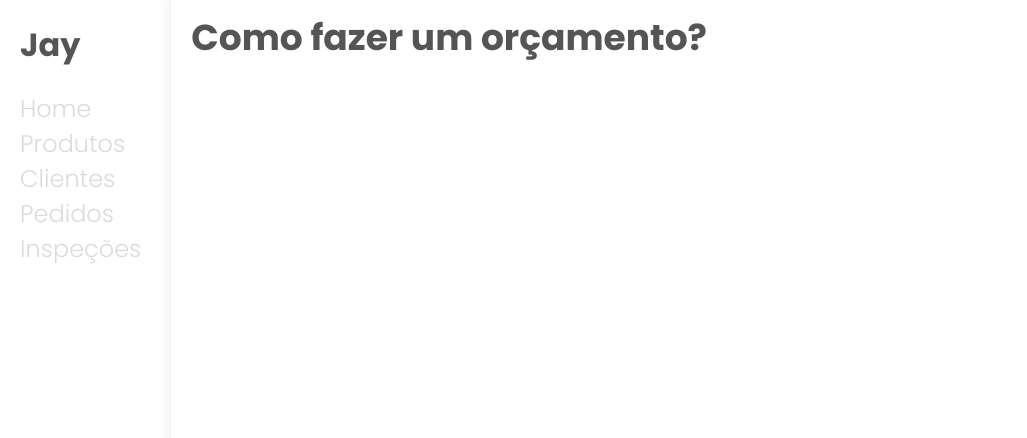
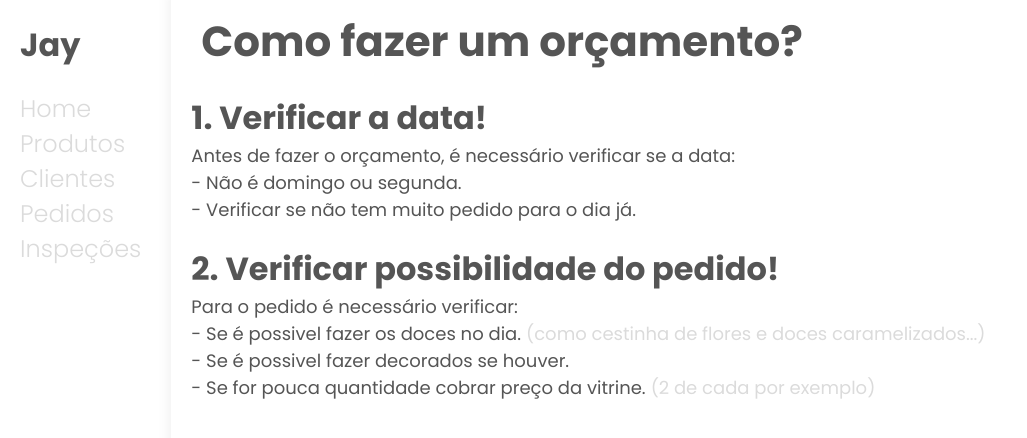
Before and after one commit to LuisCorreia15/Jay-Front, a React (Create React App) app: page /help/question/001 in a window 1280 px wide. Shown: the top 438 px of the page, without its empty margins (0-1027 px from the left). Built offline with nearby package versions, Linux system fonts and the light colour scheme.

Commit message:
add/start-quest001

```diff
--- a/src/pages/questions/Question.css
+++ b/src/pages/questions/Question.css
@@ -1,5 +1,25 @@
 .q-title h1 {
-  font-size: 36px;
+  font-size: 42px;
   color: var(--comment);
-  margin-top: 10px;
+  margin: 10px;
 }
+.q-passo {
+  color: var(--comment);
+}
+.q-passo h1 {
+  margin-bottom: 0;
+}
+.q-passo p {
+  margin: 0;
+  font-size: 18px;
+}
+.q-passo span {
+  color: var(--light);
+  font-weight: 400;
+  margin: 0;
+  padding: 5px;
+}
+.q-passo span:hover {
+  color: var(--comment);
+  cursor: default;
+}
--- a/src/pages/questions/Question001.js
+++ b/src/pages/questions/Question001.js
@@ -12,6 +12,26 @@ const Question001 = () => {
         <div className="q-title">
           <h1>Como fazer um orçamento?</h1>
         </div>
+        <div className="q-passo">
+          <h1>1. Verificar a data!</h1>
+          <p>Antes de fazer o orçamento, é necessário verificar se a data:</p>
+          <p>- Não é domingo ou segunda.</p>
+          <p>- Verificar se não tem muito pedido para o dia já.</p>
+        </div>
+        <div className="q-passo">
+          <h1>2. Verificar possibilidade do pedido!</h1>
+          <p>Para o pedido é necessário verificar:</p>
+          <p>
+            - Se é possivel fazer os doces no dia.
+            <span>(como cestinha de flores e doces caramelizados...)</span>
+          </p>
+
+          <p>- Se é possivel fazer decorados se houver.</p>
+          <p>
+            - Se for pouca quantidade cobrar preço da vitrine.
+            <span>(2 de cada por exemplo)</span>
+          </p>
+        </div>
       </div>
     </>
   );
```
